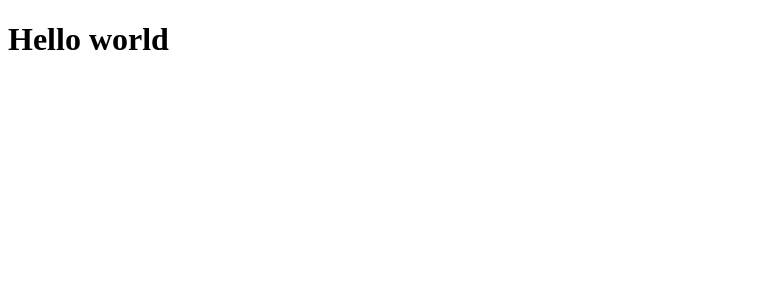
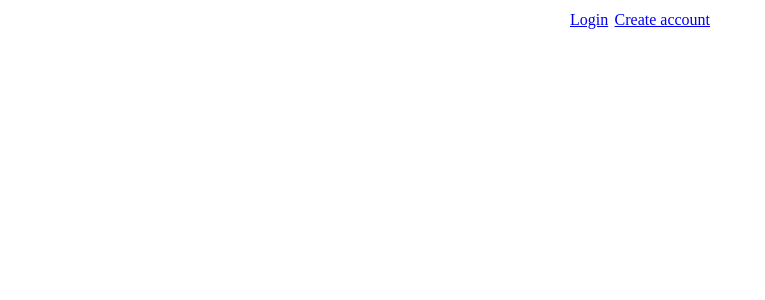
Before and after one commit to catalinnita/next-saas-boilerplate, a Next.js app: page / in a window 1280 px wide. Shown: the top 300 px of the page, without its empty margins (0-765 px from the left). Built offline with nearby package versions, Linux system fonts and the light colour scheme.

Commit message:
add login and register links

```diff
--- a/package.json
+++ b/package.json
@@ -13,9 +13,11 @@
     "@auth0/nextjs-auth0": "^0.16.0",
     "@types/node": "^14.14.19",
     "@types/react": "^17.0.0",
+    "@types/rebass": "^4.0.7",
     "next": "10.0.4",
     "react": "17.0.1",
     "react-dom": "17.0.1",
+    "rebass": "^4.0.7",
     "typescript": "^4.1.3"
   },
   "devDependencies": {
--- a/pages/api/login.ts
+++ b/pages/api/login.ts
@@ -1,6 +1,7 @@
-import auth0 from '../../utils/auth0';
+import { NextApiRequest, NextApiResponse } from "next";
+import auth0 from "../../utils/auth0";
 
-export default async function login(req, res) {
+export default async function login(req: NextApiRequest, res: NextApiResponse): Promise<void> {
   try {
     await auth0.handleLogin(req, res);
   } catch (error) {
--- /dev/null
+++ b/pages/api/register.ts
@@ -0,0 +1,15 @@
+import { NextApiRequest, NextApiResponse } from "next";
+import auth0 from "../../utils/auth0";
+
+export default async function register(req: NextApiRequest, res: NextApiResponse): Promise<void> {
+  try {
+    await auth0.handleLogin(req, res, {
+      authParams: {
+        screen_hint: "signup"
+      }
+    });
+  } catch(error) {
+    console.error(error)
+    res.status(error.status || 500).end(error.message)
+  }
+}
--- a/pages/index.tsx
+++ b/pages/index.tsx
@@ -1,6 +1,7 @@
 import React from "react"
 import Head from "next/head"
 import { NextPage } from "next"
+import { Link, Flex } from "rebass"
 
 const Page: NextPage = () => {
   return (
@@ -11,9 +12,10 @@ const Page: NextPage = () => {
       </Head>
 
       <main>
-        <h1>
-          Hello world
-        </h1>
+        <Flex width="100%" justifyContent="center">
+          <Link padding="0.2rem" href="/api/login">Login</Link>
+          <Link padding="0.2rem" href="/api/register">Create account</Link>
+        </Flex>
       </main>
 
     </div>
--- a/utils/auth0.ts
+++ b/utils/auth0.ts
@@ -1,12 +1,12 @@
-import { initAuth0 } from '@auth0/nextjs-auth0'
+import { initAuth0 } from "@auth0/nextjs-auth0"
 
 export default initAuth0({
   domain: process.env.AUTH0_DOMAIN,
   clientId: process.env.AUTH0_CLIENT_ID,
   clientSecret: process.env.AUTH0_CLIENT_SECRET,
-  scope: 'openid profile',
-  redirectUri: process.env.APP_DOMAIN + '/api/callback',
-  postLogoutRedirectUri: '/',
+  scope: "openid profile",
+  redirectUri: `${process.env.APP_DOMAIN  }/api/callback`,
+  postLogoutRedirectUri: "/",
   session: {
     // The secret used to encrypt the cookie.
     cookieSecret: process.env.AUTH0_COOKIE_SECRET,
@@ -15,7 +15,7 @@ export default initAuth0({
     // (Optional) The cookie domain this should run on. Leave it blank to restrict it to your domain.
     // cookieDomain: '192.168.10.101:3000',
     // (Optional) SameSite configuration for the session cookie. Defaults to 'lax', but can be changed to 'strict' or 'none'. Set it to false if you want to disable the SameSite setting.
-    cookieSameSite: 'lax',
+    cookieSameSite: "lax",
     // (Optional) Store the id_token in the session. Defaults to false.
     storeIdToken: false,
     // (Optional) Store the access_token in the session. Defaults to false.
```
Also changed, not shown: 1 other file (tests, documents, lock files or other folders).
